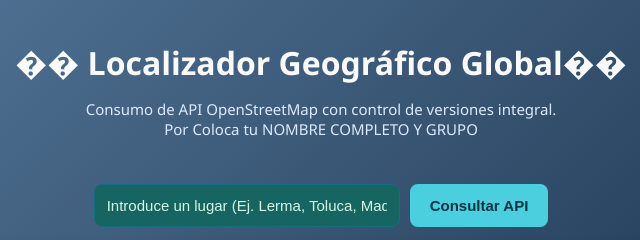
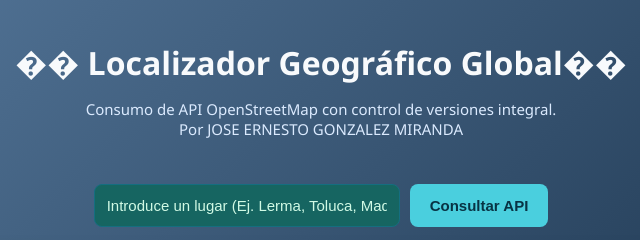
Before and after one commit to neto2005/app-metorologia, a plain HTML site: page index.html in a window 1280 px wide. Shown: the top 240 px of the page, 319-959 px from the left. Drawn offline with nearby package versions, Linux system fonts and the light colour scheme.

Commit message:
Update index.html

```diff
--- a/index.html
+++ b/index.html
@@ -16,7 +16,7 @@
 <p>
 Consumo de API OpenStreetMap con control de versiones integral.
 <br>
-Por Coloca tu NOMBRE COMPLETO Y GRUPO
+Por JOSE ERNESTO GONZALEZ MIRANDA
 </p>
 </header>
 <main>
```
